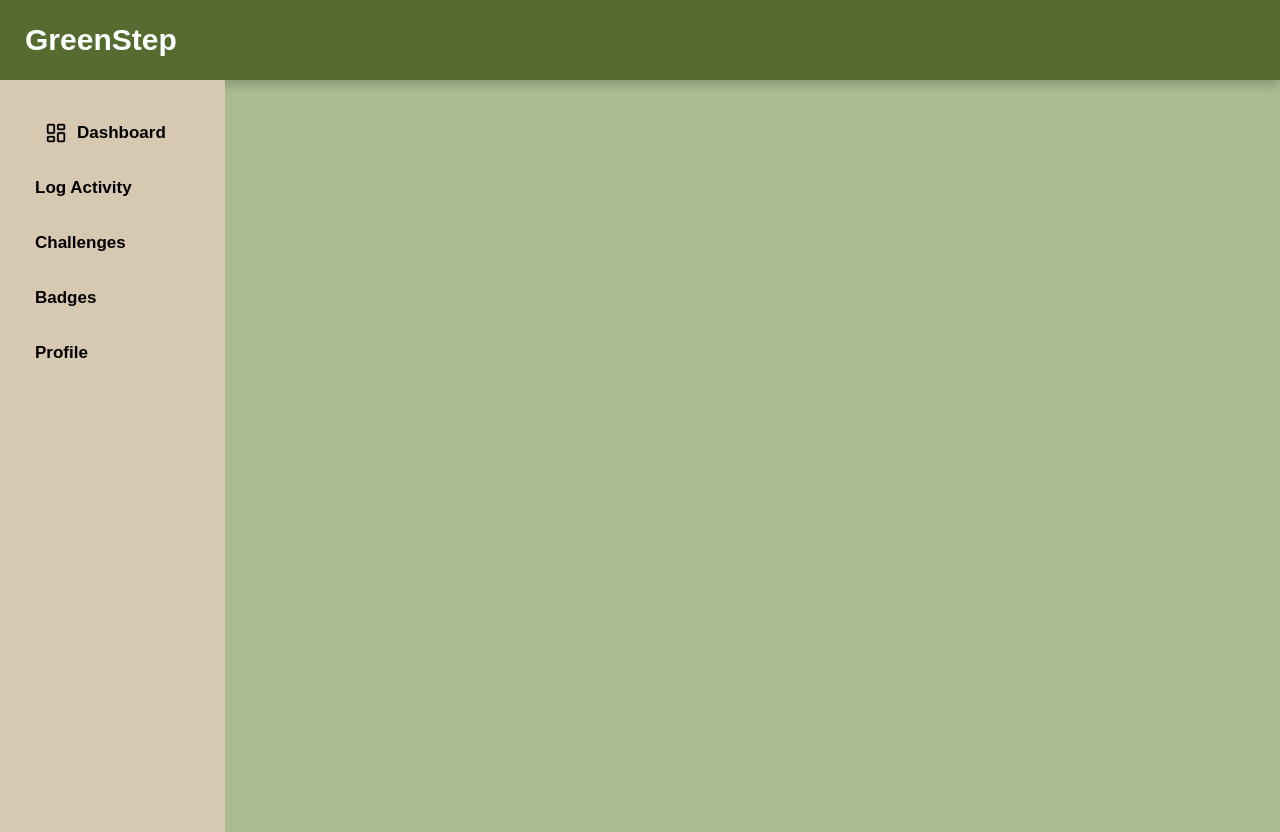
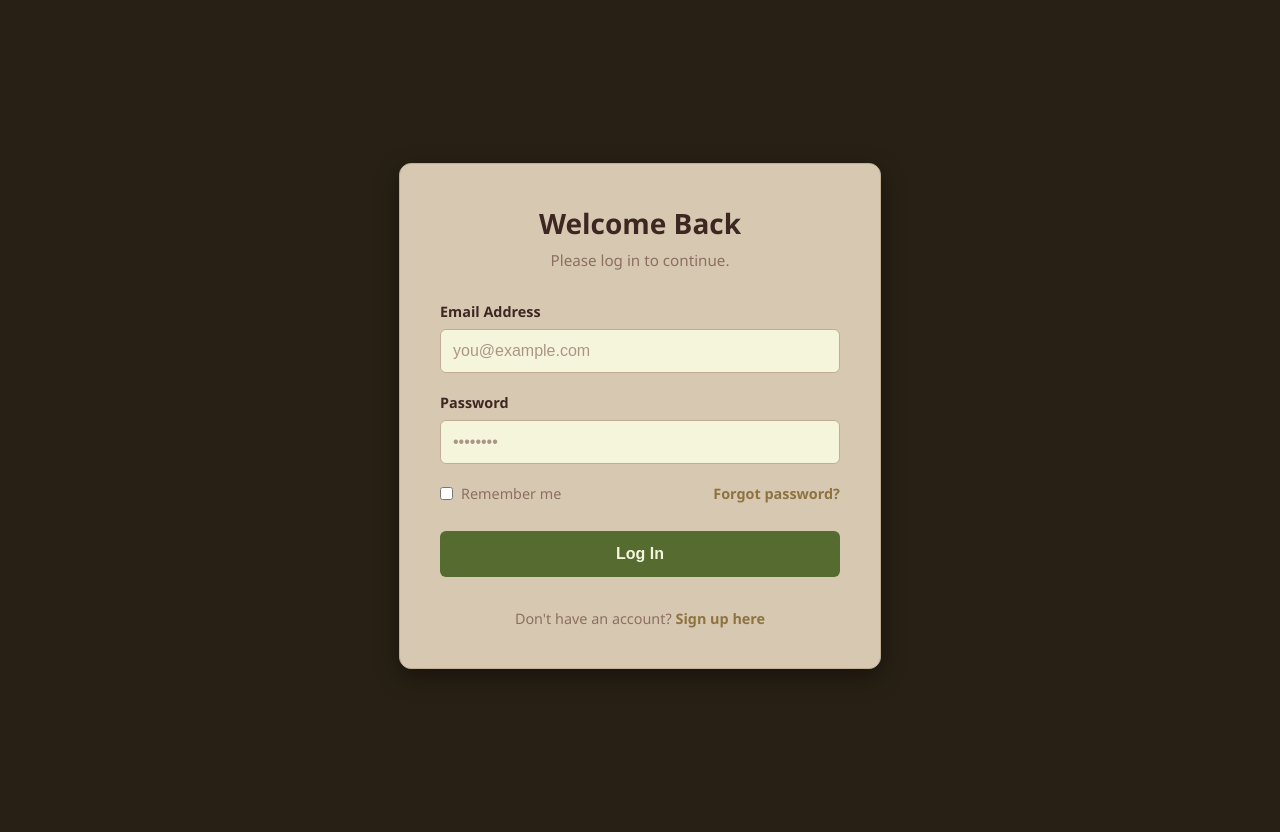
Before and after one commit to heartrow/CPADProject, a Vue app in the folder GreenStep/: page / in a window 1280 px wide. Before the commit the page ends 800 px from the top, so only its background shows below. Built offline with nearby package versions, Linux system fonts and the light colour scheme.

Commit message:
Login page created

```diff
--- a/GreenStep/src/router/index.js
+++ b/GreenStep/src/router/index.js
@@ -1,10 +1,12 @@
 import { createRouter, createWebHistory } from 'vue-router'
 import HomeView  from '../../views/HomeView.vue'
+import LoginView from '../../views/LoginView.vue'
 
 const router = createRouter({
   history: createWebHistory(import.meta.env.BASE_URL),
   routes: [
-    { path: '/', name: 'home', component: HomeView}
+    { path: '/', name: 'login', component: LoginView},
+    { path: '/home', name: 'home', component: HomeView}
   ],
 })
 
--- /dev/null
+++ b/GreenStep/views/LoginView.vue
@@ -0,0 +1,204 @@
+<template>
+  <div class="login-wrapper">
+    <div class="login-card">
+      <div class="login-header">
+        <h2>Welcome Back</h2>
+        <p>Please log in to continue.</p>
+      </div>
+
+      <form @submit.prevent="handleLogin" class="login-form">
+        <div class="input-group">
+          <label for="email">Email Address</label>
+          <input type="email" id="email" v-model="email" placeholder="you@example.com" required />
+        </div>
+
+        <div class="input-group">
+          <label for="password">Password</label>
+          <input type="password" id="password" v-model="password" placeholder="••••••••" required />
+        </div>
+
+        <div class="form-actions">
+          <label class="remember-me">
+            <input type="checkbox" v-model="remember" />
+            <span>Remember me</span>
+          </label>
+          <a href="#" class="forgot-password">Forgot password?</a>
+        </div>
+
+        <button type="submit" class="submit-btn">Log In</button>
+      </form>
+
+      <div class="login-footer">
+        <p>Don't have an account? <a href="#">Sign up here</a></p>
+      </div>
+    </div>
+  </div>
+</template>
+
+<script setup>
+import { ref } from 'vue'
+import router from '../src/router'
+import '../src/style.css'
+
+
+const email = ref('')
+const password = ref('')
+const remember = ref(false)
+
+const handleLogin = () => {
+  console.log('Login attempt:', {
+    email: email.value,
+    password: password.value,
+    remember: remember.value,
+  })
+
+  router.push('/home')
+}
+</script>
+
+<style scoped>
+.login-wrapper {
+  display: flex;
+  justify-content: center;
+  align-items: center;
+  min-height: 100vh;
+  background-color: var(--bg-body);
+  font-family: 'Segoe UI', Tahoma, Geneva, Verdana, sans-serif;
+  padding: 1rem;
+}
+
+.login-card {
+  background-color: var(--bg-card);
+  border: 1px solid var(--border);
+  border-radius: 12px;
+  padding: 2.5rem;
+  width: 100%;
+  max-width: 400px;
+  box-shadow: 0 8px 24px rgba(0, 0, 0, 0.4);
+}
+
+.login-header {
+  text-align: center;
+  margin-bottom: 2rem;
+}
+
+.login-header h2 {
+  color: var(--text-main);
+  margin: 0 0 0.5rem 0;
+  font-size: 1.75rem;
+}
+
+.login-header p {
+  color: var(--text-muted);
+  margin: 0;
+  font-size: 0.95rem;
+}
+
+.login-form {
+  display: flex;
+  flex-direction: column;
+  gap: 1.25rem;
+}
+
+.input-group {
+  display: flex;
+  flex-direction: column;
+  gap: 0.5rem;
+}
+
+.input-group label {
+  color: var(--text-main);
+  font-weight: 600;
+  font-size: 0.9rem;
+}
+
+.input-group input {
+  padding: 0.75rem;
+  border: 1px solid var(--border);
+  border-radius: 6px;
+  background-color: var(--primary-light);
+  color: var(--text-main);
+  font-size: 1rem;
+  transition:
+    border-color 0.2s,
+    box-shadow 0.2s;
+}
+
+.input-group input::placeholder {
+  color: var(--text-muted);
+  opacity: 0.7;
+}
+
+.input-group input:focus {
+  outline: none;
+  border-color: var(--primary);
+  box-shadow: 0 0 0 3px rgba(85, 107, 47, 0.2);
+}
+
+.form-actions {
+  display: flex;
+  justify-content: space-between;
+  align-items: center;
+  font-size: 0.9rem;
+}
+
+.remember-me {
+  display: flex;
+  align-items: center;
+  gap: 0.5rem;
+  color: var(--text-muted);
+  cursor: pointer;
+}
+
+.forgot-password {
+  color: var(--accent);
+  text-decoration: none;
+  font-weight: 600;
+  transition: color 0.2s;
+}
+
+.forgot-password:hover {
+  color: var(--primary);
+}
+
+.submit-btn {
+  background-color: var(--primary);
+  color: var(--primary-light);
+  border: none;
+  border-radius: 6px;
+  padding: 0.85rem;
+  font-size: 1rem;
+  font-weight: bold;
+  cursor: pointer;
+  transition:
+    background-color 0.2s,
+    transform 0.1s;
+  margin-top: 0.5rem;
+}
+
+.submit-btn:hover {
+  background-color: #465926;
+}
+
+.submit-btn:active {
+  transform: scale(0.98);
+}
+
+.login-footer {
+  text-align: center;
+  margin-top: 2rem;
+  font-size: 0.9rem;
+  color: var(--text-muted);
+}
+
+.login-footer a {
+  color: var(--accent);
+  text-decoration: none;
+  font-weight: 600;
+}
+
+.login-footer a:hover {
+  color: var(--primary);
+  text-decoration: underline;
+}
+</style>
```
Also changed, not shown: GreenStep/src/components/SideBar.vue (line endings or trailing spaces).
